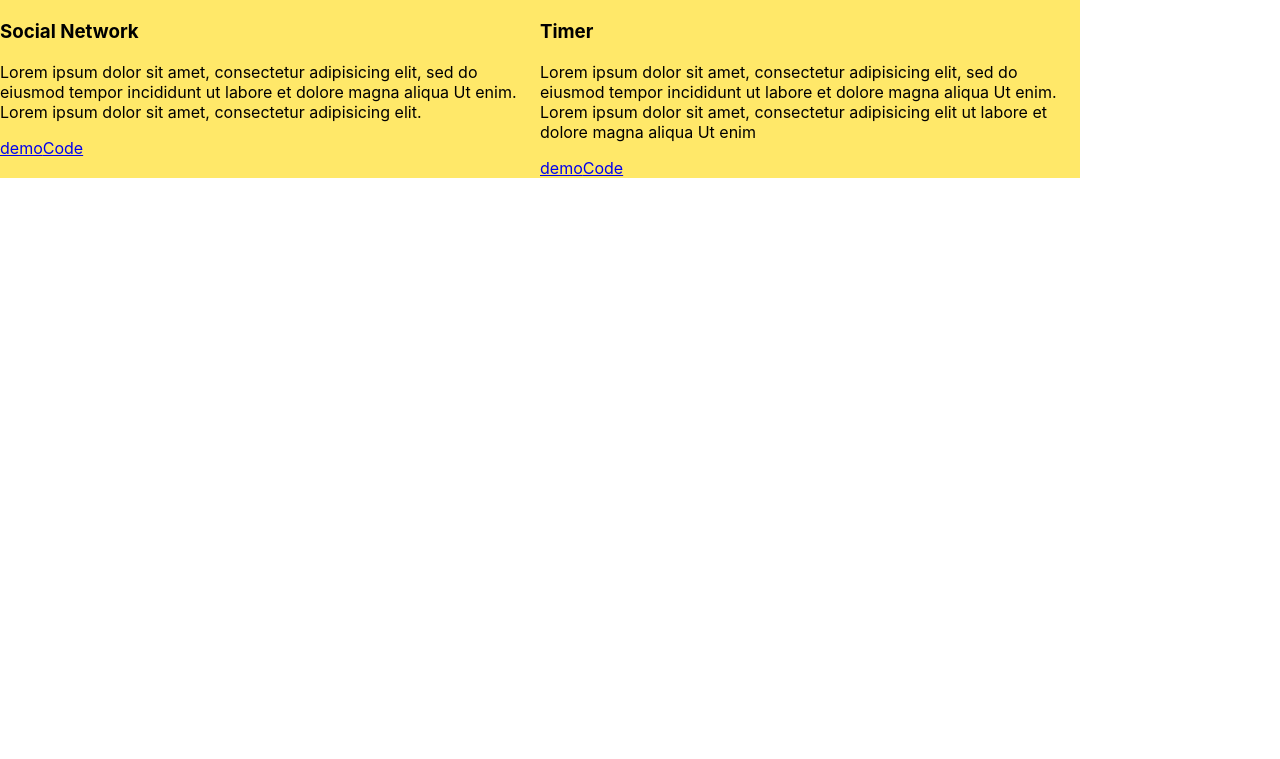
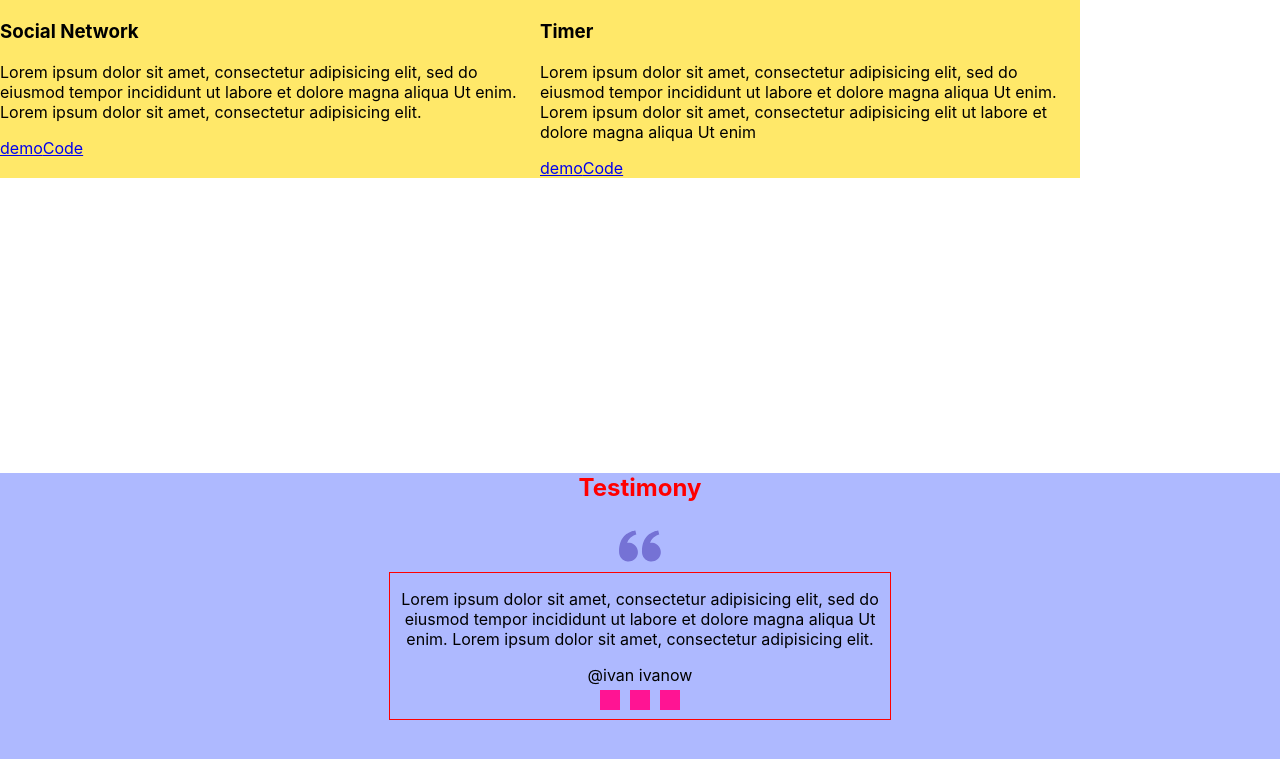
Before and after one commit to mv-Arthur/portfolio, a React app: page / in a window 1280 px wide. Shown: the part 2041-2800 px from the top of the page. Before the commit the page ends 2494 px from the top, so only its background shows below. Built offline with nearby package versions, Linux system fonts and the light colour scheme.

Commit message:
add testimony section

```diff
--- a/src/App.tsx
+++ b/src/App.tsx
@@ -4,6 +4,8 @@ import { Header } from "./layout/header/Header";
 import { Main } from "./layout/sections/main/Main";
 import { Skills } from "./layout/sections/skills/Skills";
 import { Works } from "./layout/sections/works/Works";
+import { Testimony } from "./layout/sections/testimony/Testimony";
+
 function App() {
   return (
     <div className="App">
@@ -11,6 +13,7 @@ function App() {
       <Main />
       <Skills />
       <Works />
+      <Testimony />
     </div>
   );
 }
--- /dev/null
+++ b/src/components/slider/Slider.tsx
@@ -0,0 +1,51 @@
+import React from "react";
+import styled from "styled-components";
+import { FlexWrapper } from "../FlexWrapper";
+export const Slider = () => {
+  return (
+    <StyledSlider>
+      <FlexWrapper>
+        <Slide>
+          <Text>
+            Lorem ipsum dolor sit amet, consectetur adipisicing elit, sed do
+            eiusmod tempor incididunt ut labore et dolore magna aliqua Ut enim.
+            Lorem ipsum dolor sit amet, consectetur adipisicing elit.
+          </Text>
+          <Name>@ivan ivanow</Name>
+        </Slide>
+      </FlexWrapper>
+
+      <PaginationStyled>
+        <span></span>
+        <span></span>
+        <span></span>
+      </PaginationStyled>
+    </StyledSlider>
+  );
+};
+
+const StyledSlider = styled.div`
+  border: 1px solid red;
+  max-width: 500px;
+  display: flex;
+  flex-direction: column;
+  align-items: center;
+`;
+
+const Slide = styled.div`
+  text-align: center;
+`;
+
+const Text = styled.p``;
+
+const Name = styled.span``;
+
+const PaginationStyled = styled.div`
+  span {
+    display: inline-block;
+    width: 20px;
+    height: 20px;
+    margin: 5px;
+    background-color: deeppink;
+  }
+`;
--- /dev/null
+++ b/src/layout/sections/testimony/Testimony.tsx
@@ -0,0 +1,22 @@
+import React from "react";
+import styled from "styled-components";
+import { SectionTitle } from "../../../components/SectionTitle";
+import { Icon } from "../../../components/icon/Icon";
+import { Slider } from "../../../components/slider/Slider";
+import { FlexWrapper } from "../../../components/FlexWrapper";
+export const Testimony = () => {
+  return (
+    <StyledTestimony>
+      <SectionTitle>Testimony</SectionTitle>
+      <FlexWrapper direction="column" align="center">
+        <Icon iconId="quote" />
+        <Slider />
+      </FlexWrapper>
+    </StyledTestimony>
+  );
+};
+
+const StyledTestimony = styled.section`
+  min-height: 100vh;
+  background-color: #aeb9ff;
+`;
```
